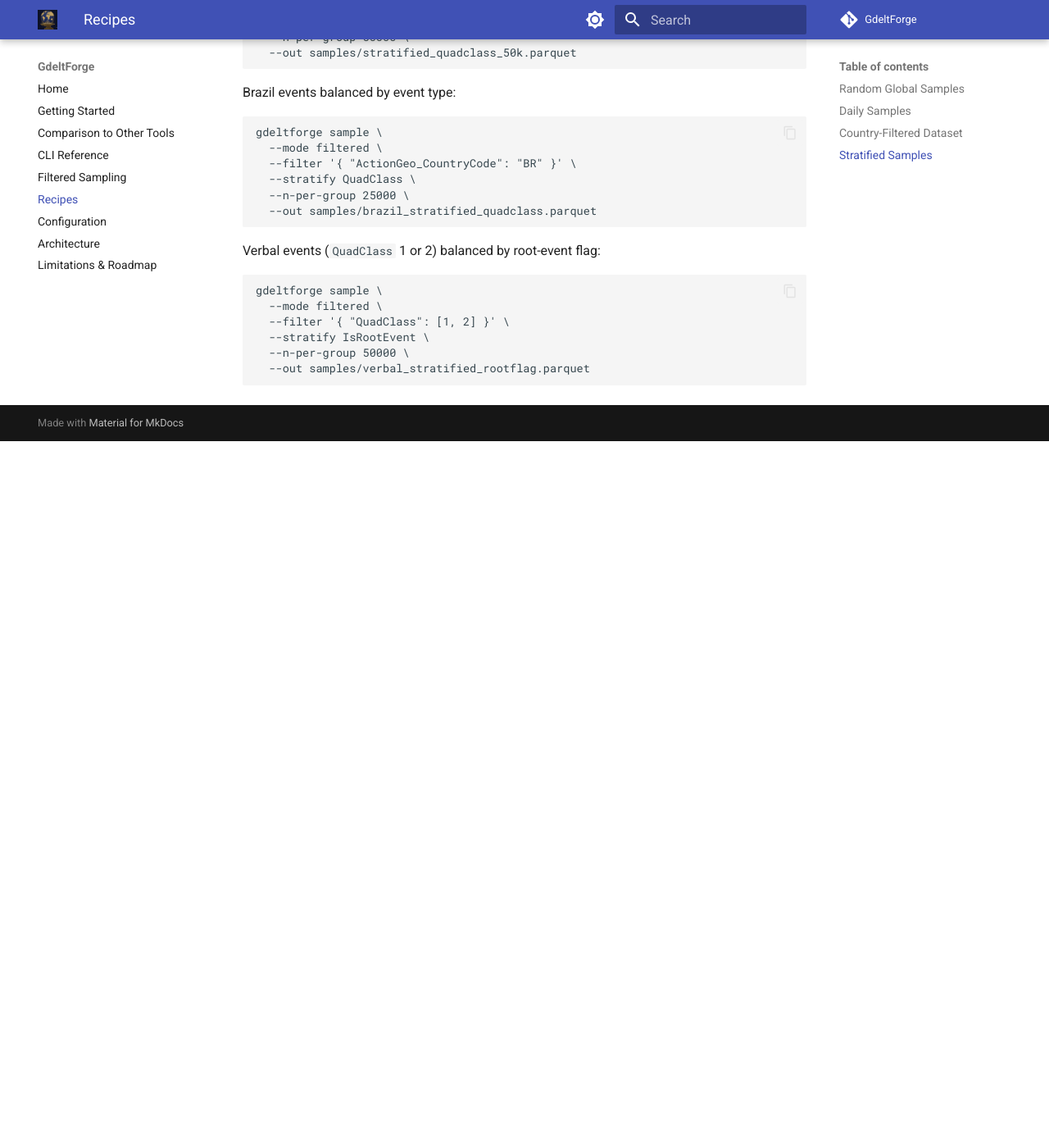
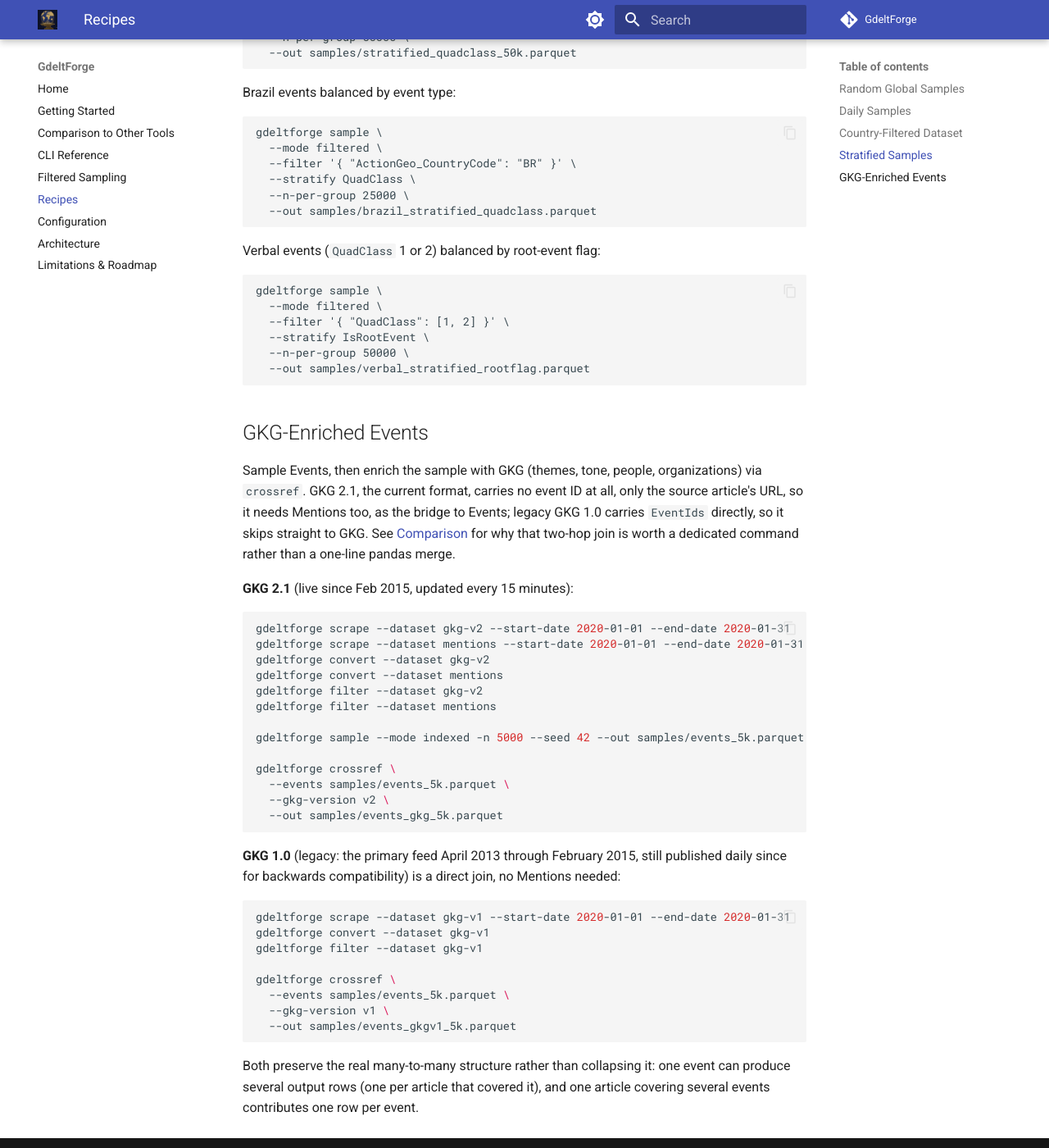
Before and after one commit to Vinicius-Teixeirac/GdeltForge, an MkDocs documentation site: the page built from docs/recipes.md, in a window 1280 px wide and 1400 px high, scrolled down 1689 px. Shown: the whole window at 82% size. Built offline with MkDocs 1.6.1 and Material for MkDocs 9.7.7, drawn with Linux system fonts in a browser that asks for light colours; comment, search, counter and statistics services are not loaded; before the commit the page ends 2227 px from its top, so only the background shows below that.

Commit message:
docs: describe GdeltForge as covering Events, GKG, and Mentions
README, docs/index.md, and docs/comparison.md still said GKG/Mentions
support was on the roadmap, not built yet, which stopped being true
once crossref shipped. Updated the tagline, the pipeline-stage
diagrams and tables in both README and index.md (both were also
missing crossref and codes entirely), and comparison.md's "reach for
something else" table and bullet list, which pointed GKG/Mentions/
join needs elsewhere.

Checked off the GKG/Mentions roadmap line in
limitations-and-roadmap.md, and added a GKG-enriched-Events recipe to
docs/recipes.md plus a matching README example.

````diff
--- a/docs/recipes.md
+++ b/docs/recipes.md
@@ -97,3 +97,40 @@
   --n-per-group 50000 \
   --out samples/verbal_stratified_rootflag.parquet
 ```
+
+## GKG-Enriched Events
+
+Sample Events, then enrich the sample with GKG (themes, tone, people, organizations) via `crossref`. GKG 2.1, the current format, carries no event ID at all, only the source article's URL, so it needs Mentions too, as the bridge to Events; legacy GKG 1.0 carries `EventIds` directly, so it skips straight to GKG. See [Comparison](comparison.md#what-gdeltforge-actually-does-differently) for why that two-hop join is worth a dedicated command rather than a one-line pandas merge.
+
+**GKG 2.1** (live since Feb 2015, updated every 15 minutes):
+
+```bash
+gdeltforge scrape --dataset gkg-v2 --start-date 2020-01-01 --end-date 2020-01-31
+gdeltforge scrape --dataset mentions --start-date 2020-01-01 --end-date 2020-01-31
+gdeltforge convert --dataset gkg-v2
+gdeltforge convert --dataset mentions
+gdeltforge filter --dataset gkg-v2
+gdeltforge filter --dataset mentions
+
+gdeltforge sample --mode indexed -n 5000 --seed 42 --out samples/events_5k.parquet
+
+gdeltforge crossref \
+  --events samples/events_5k.parquet \
+  --gkg-version v2 \
+  --out samples/events_gkg_5k.parquet
+```
+
+**GKG 1.0** (legacy: the primary feed April 2013 through February 2015, still published daily since for backwards compatibility) is a direct join, no Mentions needed:
+
+```bash
+gdeltforge scrape --dataset gkg-v1 --start-date 2020-01-01 --end-date 2020-01-31
+gdeltforge convert --dataset gkg-v1
+gdeltforge filter --dataset gkg-v1
+
+gdeltforge crossref \
+  --events samples/events_5k.parquet \
+  --gkg-version v1 \
+  --out samples/events_gkgv1_5k.parquet
+```
+
+Both preserve the real many-to-many structure rather than collapsing it: one event can produce several output rows (one per article that covered it), and one article covering several events contributes one row per event.
````
Also changed, not shown: CHANGELOG.md (+1 -0 lines), README.md (+40 -10 lines), docs/comparison.md (+5 -2 lines), docs/index.md (+12 -11 lines), docs/limitations-and-roadmap.md (+1 -1 lines).
